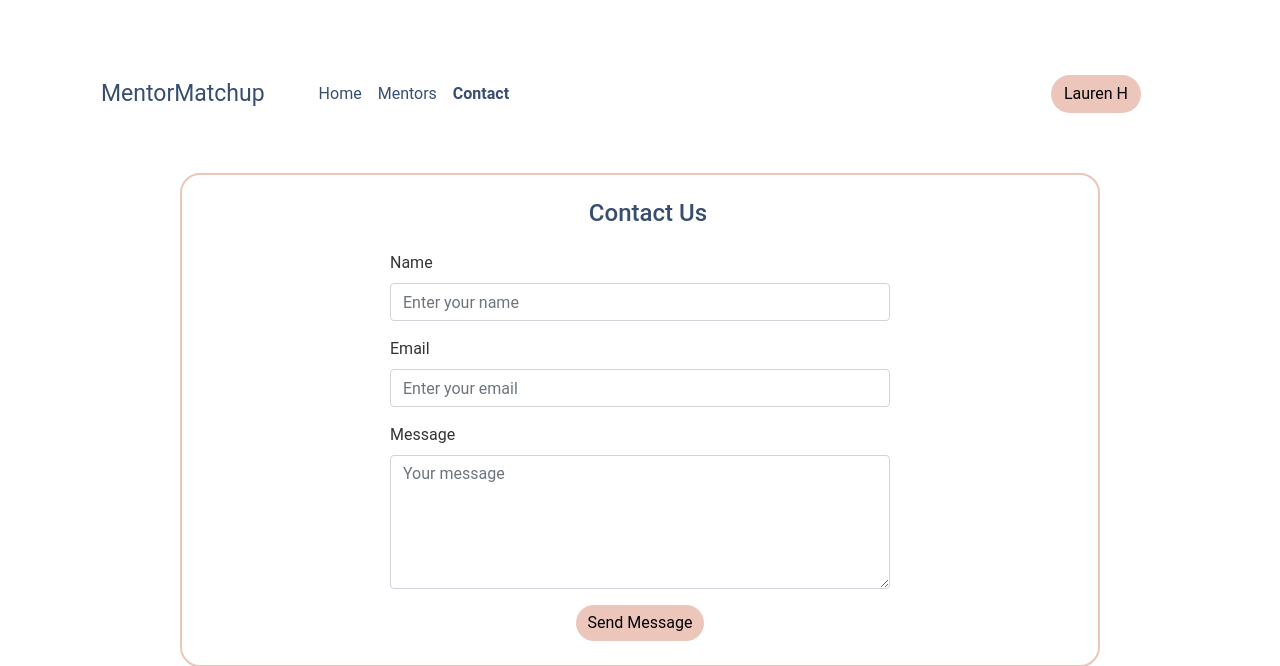
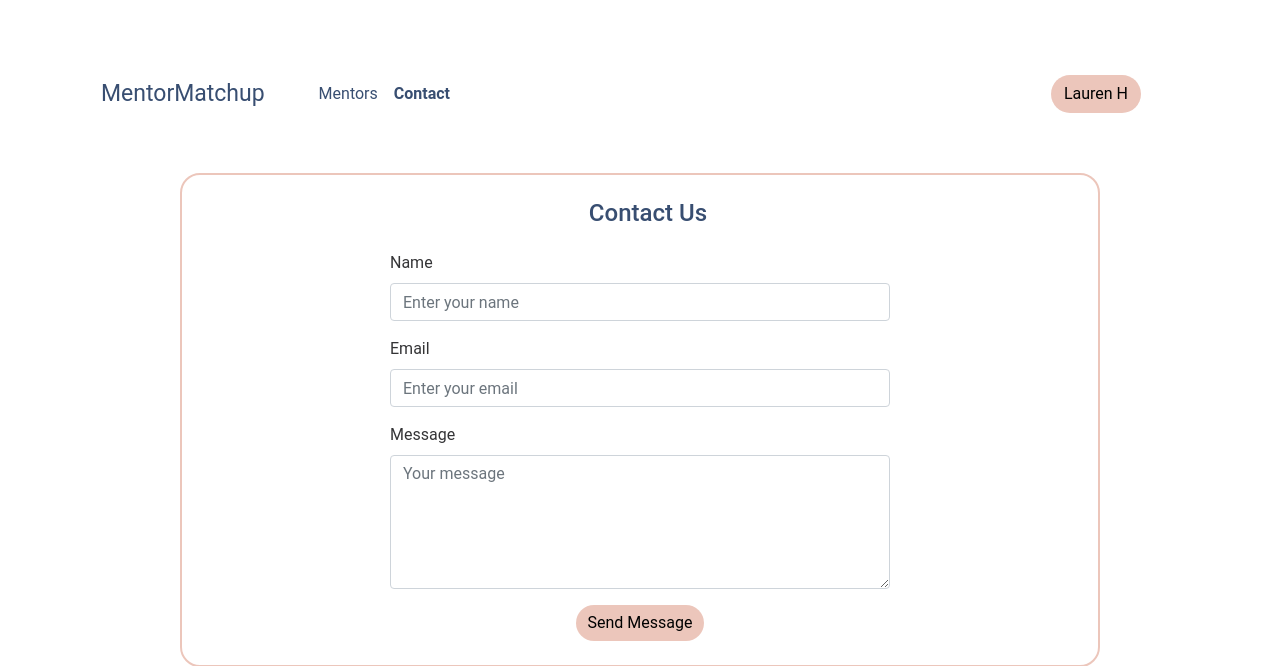
Before and after one commit to awissink/ui-semester-project, a Flask app: template templates/contact.html in a window 1280 px wide. Shown: the top 666 px of the page. Run offline with Flask 3, Linux system fonts and the light colour scheme; the template is opened without the code that fills it, so the values that code supplies are empty; some libraries are stand-ins or nearby versions.

Commit message:
removing 'home' from nav bar

```diff
--- a/templates/contact.html
+++ b/templates/contact.html
@@ -15,9 +15,6 @@
         <a class="navbar-brand" href="index.html">MentorMatchup</a>
         <div class="navbar-collapse">
             <ul class="navbar-nav mr-auto">
-                <li class="nav-item">
-                    <a class="nav-link" href="index.html">Home</a>
-                </li>
                 <li class="nav-item">
                     <a class="nav-link" href="menteeMessages.html">Mentors</a>
                 </li>
--- a/templates/menteeMessages.html
+++ b/templates/menteeMessages.html
@@ -15,7 +15,6 @@
     <nav class="navbar navbar-expand-lg navbar-light" style="background-color: transparent;">
         <a class="navbar-brand primary-blue-color" href="index.html">MentorMatchup</a>
         <div class="navbar-nav">
-            <a class="nav-item nav-link" href="index.html">Home</a>
             <a class="nav-item nav-link active" href="#"><strong>Mentors</strong></a>
             <a class="nav-item nav-link" href="contact.html">Contact</a>
         </div>
--- a/templates/menteeProfile.html
+++ b/templates/menteeProfile.html
@@ -15,9 +15,6 @@
         <a class="navbar-brand" href="index.html">MentorMatchup</a>
         <div class="navbar-collapse">
             <ul class="navbar-nav mr-auto">
-                <li class="nav-item">
-                    <a class="nav-link" href="index.html">Home</a>
-                </li>
                 <li class="nav-item">
                     <a class="nav-link" href="mentorMessages.html">Mentees</a>
                 </li>
--- a/templates/mentorMessages.html
+++ b/templates/mentorMessages.html
@@ -15,7 +15,6 @@
     <nav class="navbar navbar-expand-lg navbar-light" style="background-color: transparent;">
         <a class="navbar-brand primary-blue-color" href="index.html">MentorMatchup</a>
         <div class="navbar-nav">
-            <a class="nav-item nav-link" href="index.html">Home</a>
             <a class="nav-item nav-link active" href="#"><strong>Mentees</strong></a>
             <a class="nav-item nav-link" href="contact.html">Contact</a>
         </div>
--- a/templates/mentorProfile.html
+++ b/templates/mentorProfile.html
@@ -15,9 +15,6 @@
         <a class="navbar-brand" href="index.html">MentorMatchup</a>
         <div class="navbar-collapse">
             <ul class="navbar-nav mr-auto">
-                <li class="nav-item">
-                    <a class="nav-link" href="index.html">Home</a>
-                </li>
                 <li class="nav-item">
                     <a class="nav-link" href="menteeMessages.html">Mentors</a>
                 </li>
```
